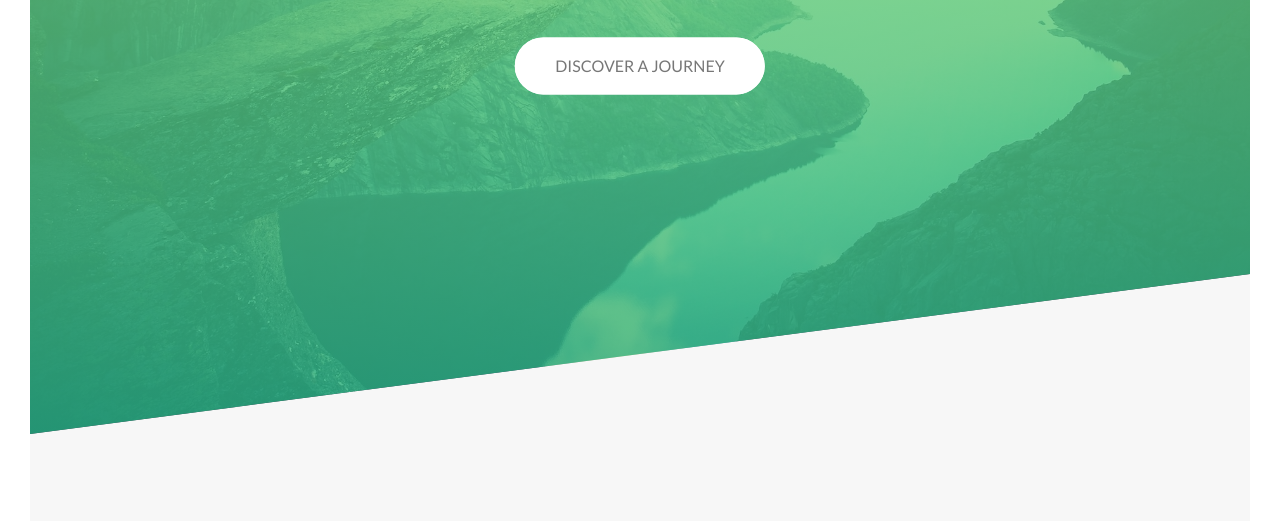
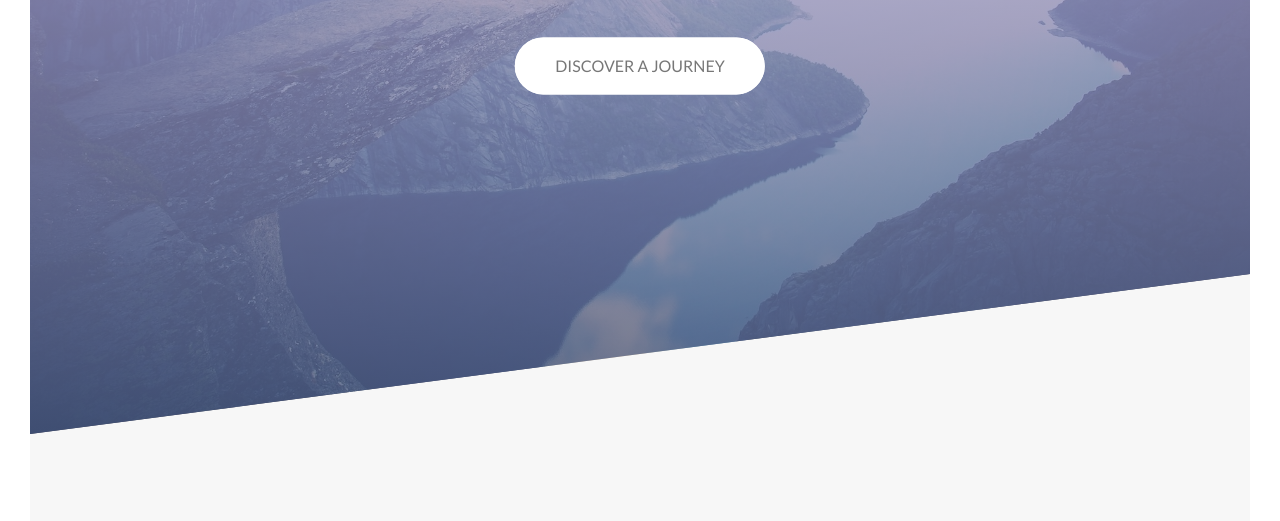
Before and after one commit to anitkumarsingh/advanced-css-natours, a website: page index.html in a window 1280 px wide. Shown: the part 356-877 px from the top of the page. Drawn offline with Linux system fonts and the light colour scheme.

Commit message:
color change

```diff
--- a/scss/abstract/_variables.scss
+++ b/scss/abstract/_variables.scss
@@ -1,6 +1,6 @@
-$primary-light: #7ed56f;
-$primary-medium: #55c57a;
-$primary-dark: #28b485;
+$primary-light: #C8B6E2;
+$primary-medium: #A8A4CE;
+$primary-dark: #495C83;
 $secondary-light:#ffb900;
 $secondary-dark:#ff7730;
 $tertiary-light:#2993ff;
```
Also changed, not shown: css/style.css.
